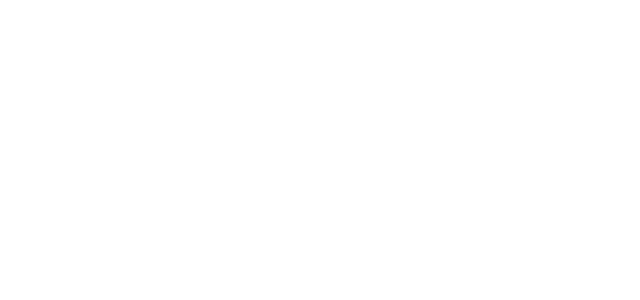
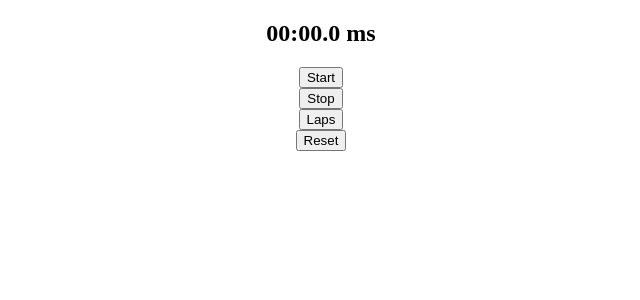
Before and after one commit to Shopify/eng-intern-assessment-react, a React app: page / in a window 1280 px wide. Shown: the top 300 px of the page, without its empty margins (319-959 px from the left). Built offline with nearby package versions, Linux system fonts and the light colour scheme.

Commit message:
Basic functionality done.

```diff
--- a/public/index.html
+++ b/public/index.html
@@ -1,7 +1,7 @@
 <!DOCTYPE html>
 <html>
     <head>
-        <title>Template Site</title>
+        <title>Timer</title>
     </head>
     <body>
         <section id='root'></section>
--- a/src/App.tsx
+++ b/src/App.tsx
@@ -1,7 +1,12 @@
 import React from 'react'
+import StopWatch from './StopWatch'
 
 export default function App() {
+
+
     return(
-        <div></div>
+        <div>
+        <StopWatch/>
+        </div>
     )
 }
--- a/src/StopWatch.tsx
+++ b/src/StopWatch.tsx
@@ -1,7 +1,97 @@
+
 import React from 'react'
+import { useRef } from 'react';
+import { useEffect } from 'react';
+import { useState } from 'react';
+import StopWatchButton from './StopWatchButton';
+
+
 
 export default function StopWatch() {
+    // Time is in seconds
+    const [time, setTime] = useState(0);
+    const [active, setActive] = useState(false);
+    const [laps, setLaps] = useState([]);
+    const [showLaps, setShowLaps] = useState(false);
+
+    // Timer increases each render
+    useEffect(()=>{
+        if (active) {
+            let intervalChange = setInterval(() =>{
+            setTime((previousTime) => previousTime+1)
+        }, 100);
+            return () => clearInterval(intervalChange);
+        }
+    }, [time, active]);
+
+    // Padding the left hand side with zeroes to make the displayed number have 2 digits
+    function padLeft(time:number){
+        if (time.toString().length < 2) {
+            return "0" + time.toString();
+        }
+
+        else{
+            return time.toString();
+        }
+    }
+
+    // Separates time into minutes, seconds and milliseconds (first digit)
+    function parseTime(time:number){
+        const milliseconds = (time%10);
+        const seconds = Math.floor((time/10) % 60);
+        const minutes = Math.floor((time/600));
+        return {minutes, seconds, milliseconds}
+    }
+
+
+    function addLap(){
+        setLaps([...laps, currentTime])
+        setShowLaps(true)
+    }
+
+    // Reset all states
+    function resetStopWatch(){
+        setTime(0);
+        setActive(false);
+        setLaps([]);
+        setShowLaps(false);
+    }
+
+    // Gets time in minutes, seconds, milliseconds (first digit)
+    const currentTime = parseTime(time)
     return(
-        <div></div>
+        <div>
+            <h1 style={{textAlign:"center",}}>
+               {padLeft(currentTime.minutes)}:{padLeft(currentTime.seconds)}
+               <span>.{currentTime.milliseconds} ms</span>
+            </h1>
+
+            <div style={{textAlign:"center"}}>
+                <StopWatchButton label="Start" onPress={() => setActive(true)}/>
+                <StopWatchButton label="Stop" onPress={() => setActive(false)}/>
+                <StopWatchButton label="Laps" onPress={()=> addLap()}/>
+                <StopWatchButton  label="Reset" onPress={() => resetStopWatch()}/>
+            </div>
+
+
+
+            {showLaps?
+            <div>
+                <h2 style={{textAlign:"center",}}>Laps:</h2>
+                <h3 style={{textAlign:"center",}}>
+
+                    {laps.map(function(data) {
+                    return (
+                        <div>
+                            {padLeft(data.minutes)}:{padLeft(data.seconds)}
+                            <span>.{data.milliseconds} ms</span>
+                        </div>
+                    )})}
+                </h3>
+            </div>
+            :null}
+
+
+        </div>
     )
 }
--- a/src/StopWatchButton.tsx
+++ b/src/StopWatchButton.tsx
@@ -1,7 +1,17 @@
 import React from 'react'
 
-export default function StopWatchButton() {
+interface Props{
+    label: string;
+    onPress?: (e: React.MouseEvent<HTMLButtonElement>) => void;
+}
+
+export default function StopWatchButton(props: Props) {
+
     return(
-        <div></div>
+        <div>
+            <button  onClick={props.onPress}>
+                {props.label}
+            </button>
+        </div>
     )
 }
```
